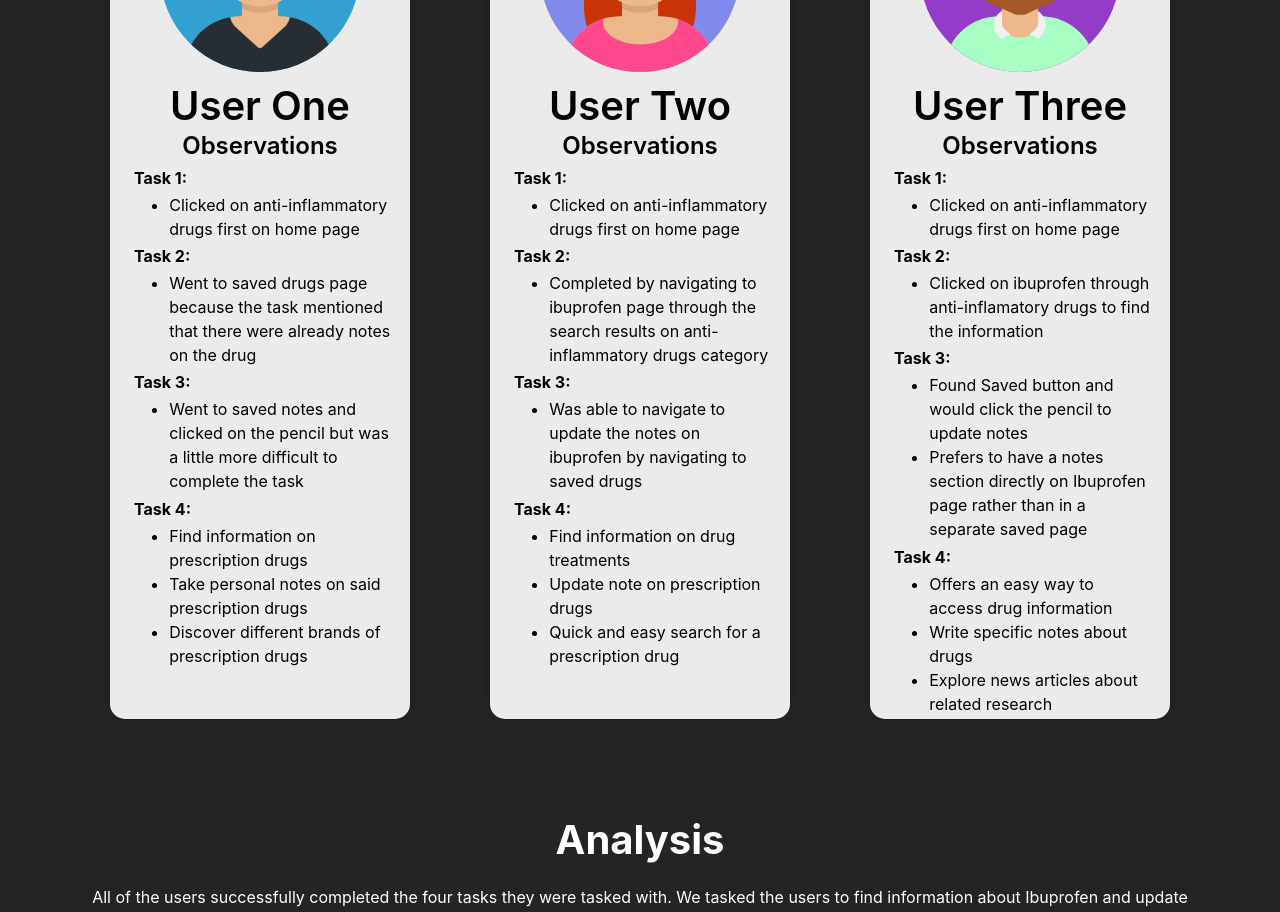
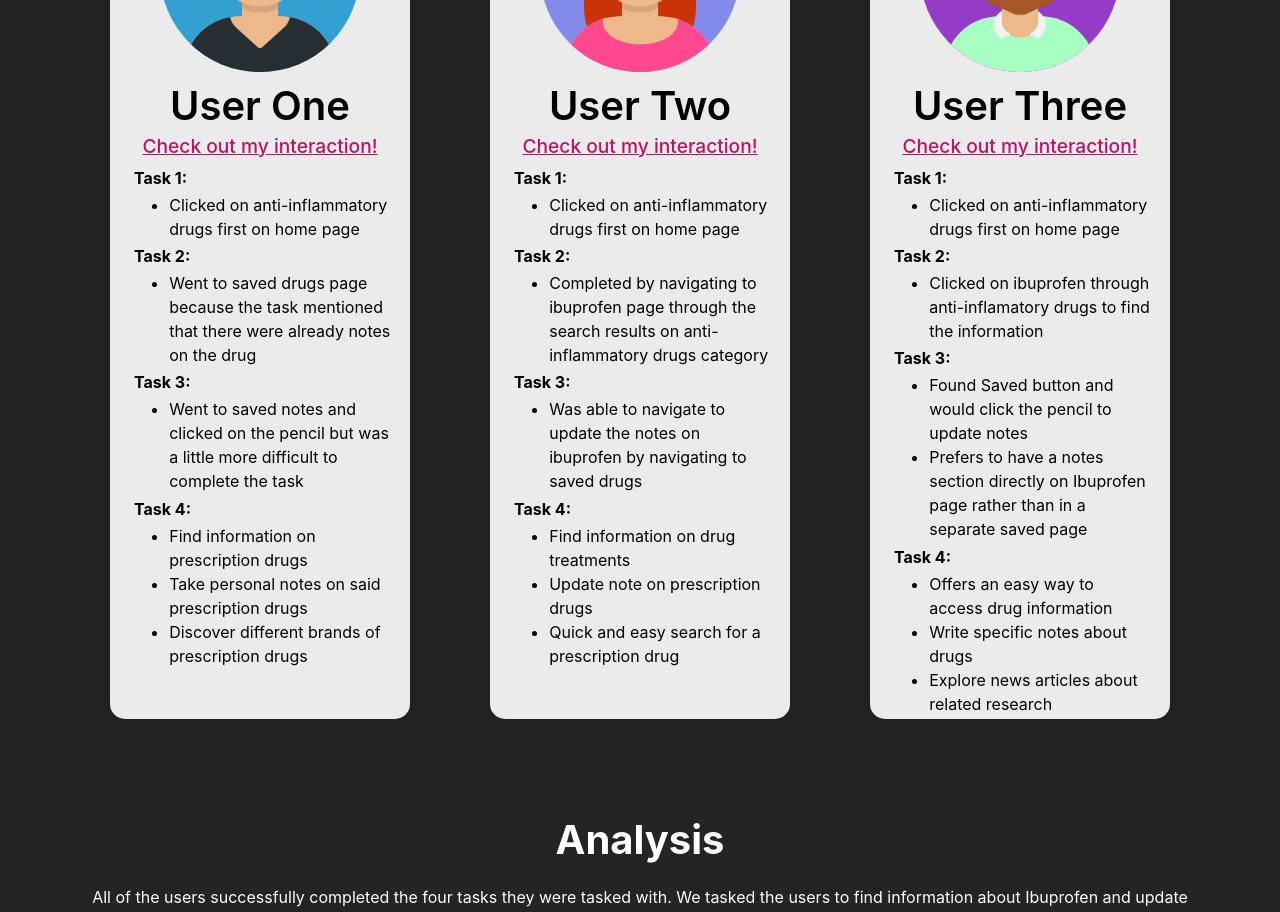
Before and after one commit to andrew7li/cs1300-iterative-design, a React (Vite) app: page / in a window 1280 px wide. Shown: the part 7700-8612 px from the top of the page. Built offline with nearby package versions, Linux system fonts and the light colour scheme.

Commit message:
Update user card to show link to testing video

```diff
--- a/src/App.scss
+++ b/src/App.scss
@@ -358,10 +358,20 @@ section {
     text-align: left;
     padding: 0 1rem;
 
+    a {
+      margin: 0 auto;
+      color:rgb(189, 17, 104);
+      text-decoration: underline;
+    }
+
+    a:hover {
+      color:rgb(124, 5, 64);
+    }
+
     .userSectionHeader {
-      font-size: 1.5rem;
+      font-size: 1.2rem;
       font-weight: 600;
-      margin: 0 0 0.5rem 0;
+      padding-bottom: 0.5rem;
       text-align: center;
     }
 
--- a/src/Testing.tsx
+++ b/src/Testing.tsx
@@ -34,7 +34,10 @@ export default function Testing() {
           />
           <div className="userHeader">User One</div>
           <div className="userSectionContainer">
-            <div className="userSectionHeader">Observations</div>
+            <div className="userSectionHeader">
+              <a href="https://app.usertesting.com/v/1aec01ab-7746-4cbc-96c1-10d13231123b?encrypted_video_handle=a5106295-4395-4a33-8f62-1b36444841b1#!/notes&shared_via=link
+" target="_blank">Check out my interaction!</a>
+            </div>
             <strong>Task 1:</strong>
             <ul>
               <li>Clicked on anti-inflammatory drugs first on home page</li>
@@ -71,7 +74,9 @@ export default function Testing() {
           />
           <div className="userHeader">User Two</div>
           <div className="userSectionContainer">
-            <div className="userSectionHeader">Observations</div>
+          <div className="userSectionHeader">
+              <a href="https://app.usertesting.com/v/855ef1e2-5bd3-4a6d-b747-89cfaadd6fe6?encrypted_video_handle=2b3dd98b-c2db-434f-a8fc-804ef85b4c34#!/notes&shared_via=link" target="_blank">Check out my interaction!</a>
+            </div>
             <strong>Task 1:</strong>
             <ul>
               <li>Clicked on anti-inflammatory drugs first on home page</li>
@@ -108,7 +113,9 @@ export default function Testing() {
           />
           <div className="userHeader">User Three</div>
           <div className="userSectionContainer">
-            <div className="userSectionHeader">Observations</div>
+          <div className="userSectionHeader">
+              <a href="https://app.usertesting.com/v/f27adb86-fb0b-4970-ae5e-e097f252c3cb?encrypted_video_handle=1e4e8d56-6159-4b88-a76b-af19457b4498#!/notes&shared_via=link" target="_blank">Check out my interaction!</a>
+            </div>
             <strong>Task 1:</strong>
             <ul>
               <li>Clicked on anti-inflammatory drugs first on home page</li>
```
